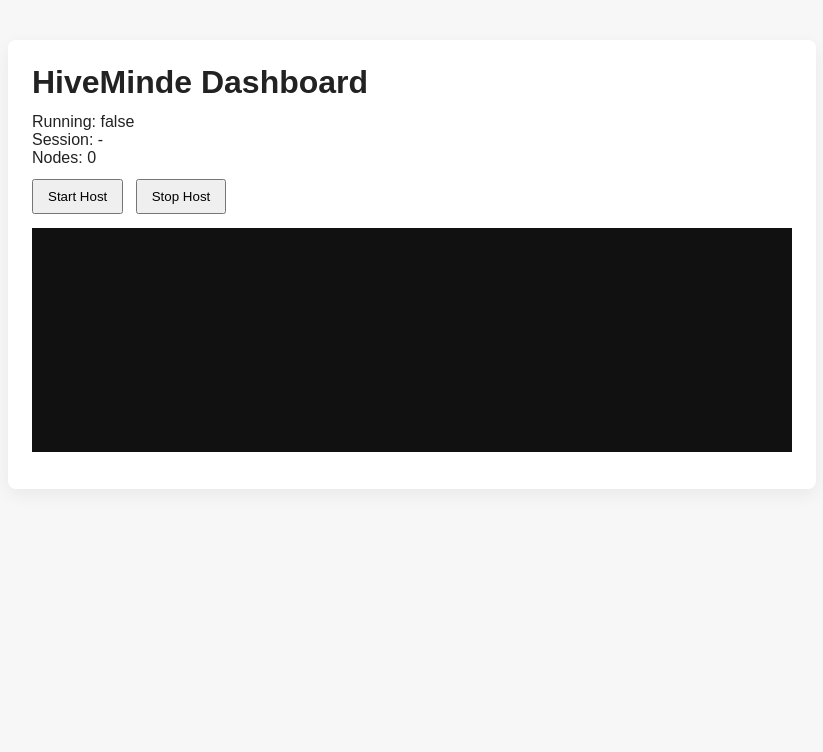
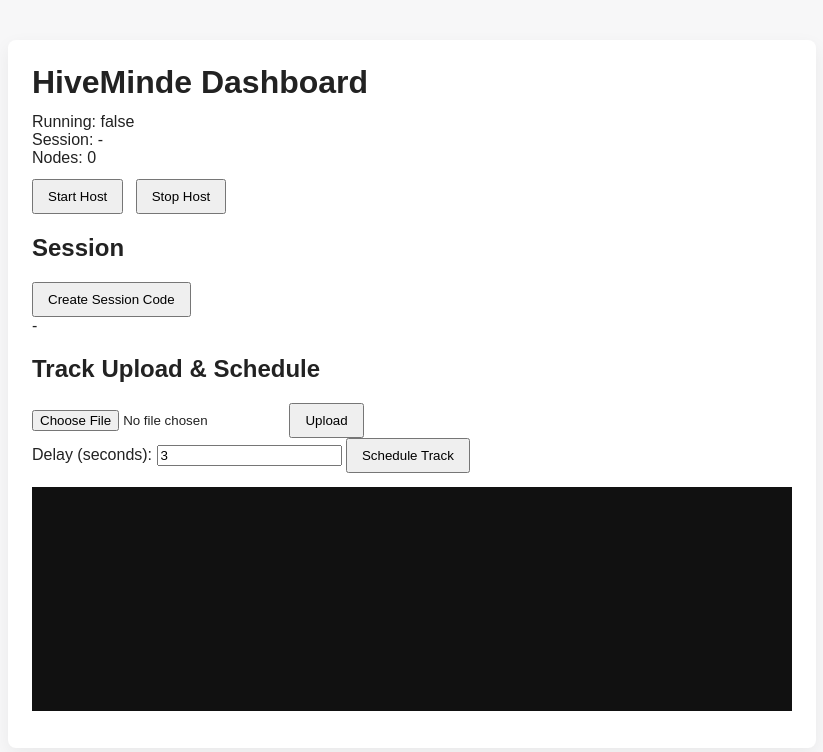
Before and after one commit to Sudheer0831/Hiveminde, a Flask app: page / in a window 1280 px wide. Shown: the top 752 px of the page, without its empty margins (228-1051 px from the left). Run offline with Flask 3, Linux system fonts and the light colour scheme.

Commit message:
feat(web): add device identity, extend protocol, session endpoints, upload and schedule UI

```diff
--- a/app.py
+++ b/app.py
@@ -4,6 +4,13 @@ import asyncio
 from concurrent.futures import ThreadPoolExecutor
 
 from host_main import HiveMindHostEnhanced
+from hivemind.common.protocol import Protocol
+from werkzeug.utils import secure_filename
+import os
+import time
+
+UPLOAD_DIR = os.path.join(os.path.dirname(__file__), "uploads")
+os.makedirs(UPLOAD_DIR, exist_ok=True)
 
 app = Flask(__name__, static_folder='static', template_folder='templates')
 
@@ -43,6 +50,66 @@ def status():
     })
 
 
+@app.route('/api/session/create', methods=['POST'])
+def create_session():
+    host = _host_state.get("host")
+    if not host:
+        return jsonify({"ok": False, "reason": "host not running"}), 400
+
+    code = host.session_manager.generate_session_code()
+    return jsonify({"ok": True, "session_code": code})
+
+
+@app.route('/uploads/<path:filename>')
+def uploaded_file(filename):
+    from flask import send_from_directory
+    return send_from_directory(UPLOAD_DIR, filename)
+
+
+@app.route('/api/upload', methods=['POST'])
+def upload():
+    if 'file' not in request.files:
+        return jsonify({"ok": False, "reason": "no file"}), 400
+    f = request.files['file']
+    filename = secure_filename(f.filename)
+    path = os.path.join(UPLOAD_DIR, filename)
+    f.save(path)
+    url = f"/uploads/{filename}"
+    return jsonify({"ok": True, "url": url})
+
+
+@app.route('/api/schedule', methods=['POST'])
+def schedule():
+    data = request.get_json() or {}
+    track_url = data.get('track_url')
+    delay = float(data.get('delay', 3.0))
+    if not track_url:
+        return jsonify({"ok": False, "reason": "no track_url"}), 400
+
+    start_at = time.time() + max(0.5, delay)
+
+    host = _host_state.get("host")
+    if not host:
+        return jsonify({"ok": False, "reason": "host not running"}), 400
+
+    host.session_manager.add_scheduled_track(track_url, start_at)
+
+    # Broadcast schedule to nodes
+    msg = Protocol.create_schedule_message(track_url=track_url, start_at=start_at)
+    try:
+        # schedule broadcast on host loop
+        loop = _host_state.get("loop")
+        if loop:
+            asyncio.run_coroutine_threadsafe(host.network_server.broadcast(msg), loop)
+        else:
+            # best-effort
+            asyncio.get_event_loop().create_task(host.network_server.broadcast(msg))
+    except Exception:
+        pass
+
+    return jsonify({"ok": True, "start_at": start_at})
+
+
 @app.route('/api/start', methods=['POST'])
 def start():
     if _host_state.get("host") and _host_state["host"].running:
--- a/static/script.js
+++ b/static/script.js
@@ -1,5 +1,7 @@
 async function api(path, method = 'GET') {
-  const res = await fetch(path, { method });
+  const opts = { method };
+  if (method === 'POST' && arguments.length > 2) opts.body = arguments[2];
+  const res = await fetch(path, opts);
   return res.json();
 }
 
@@ -26,3 +28,37 @@ function appendLog(msg) {
 }
 
 refresh();
+
+// Session create
+document.getElementById('create-session').addEventListener('click', async () => {
+  const r = await api('/api/session/create', 'POST');
+  if (r.ok) {
+    document.getElementById('session-code').innerText = r.session_code;
+    appendLog('Session created: ' + r.session_code);
+  } else {
+    appendLog('Create session failed: ' + (r.reason||'unknown'));
+  }
+});
+
+// Upload form
+document.getElementById('upload-form').addEventListener('submit', async (e) => {
+  e.preventDefault();
+  const f = document.getElementById('file').files[0];
+  if (!f) return appendLog('No file selected');
+  const fd = new FormData();
+  fd.append('file', f);
+  const r = await api('/api/upload', 'POST', fd);
+  if (r.ok) {
+    document.getElementById('uploaded-url').innerText = r.url;
+    appendLog('Uploaded: ' + r.url);
+  } else appendLog('Upload failed: ' + (r.reason||'unknown'));
+});
+
+// Schedule
+document.getElementById('schedule').addEventListener('click', async () => {
+  const url = document.getElementById('uploaded-url').innerText;
+  const delay = parseFloat(document.getElementById('delay').value || '3');
+  if (!url) return appendLog('No uploaded track URL');
+  const r = await api('/api/schedule', 'POST', JSON.stringify({ track_url: url, delay }));
+  if (r.ok) appendLog('Scheduled to start at ' + new Date(r.start_at * 1000).toLocaleTimeString()); else appendLog('Schedule failed: ' + (r.reason||'unknown'));
+});
--- a/templates/index.html
+++ b/templates/index.html
@@ -16,6 +16,24 @@
         <button id="start">Start Host</button>
         <button id="stop">Stop Host</button>
       </div>
+
+      <h2>Session</h2>
+      <div>
+        <button id="create-session">Create Session Code</button>
+        <div id="session-code">-</div>
+      </div>
+
+      <h2>Track Upload & Schedule</h2>
+      <form id="upload-form">
+        <input type="file" id="file" name="file" />
+        <button type="submit">Upload</button>
+      </form>
+      <div id="uploaded-url"></div>
+      <div>
+        <label>Delay (seconds): <input id="delay" type="number" value="3" /></label>
+        <button id="schedule">Schedule Track</button>
+      </div>
+
       <pre id="log"></pre>
     </div>
     <script src="/static/script.js"></script>
```
Also changed, not shown: hivemind/common/device_id.py (added, +40 -0 lines), hivemind/common/protocol.py (+19 -5 lines), hivemind/host/session_manager.py (+13 -1 lines).
